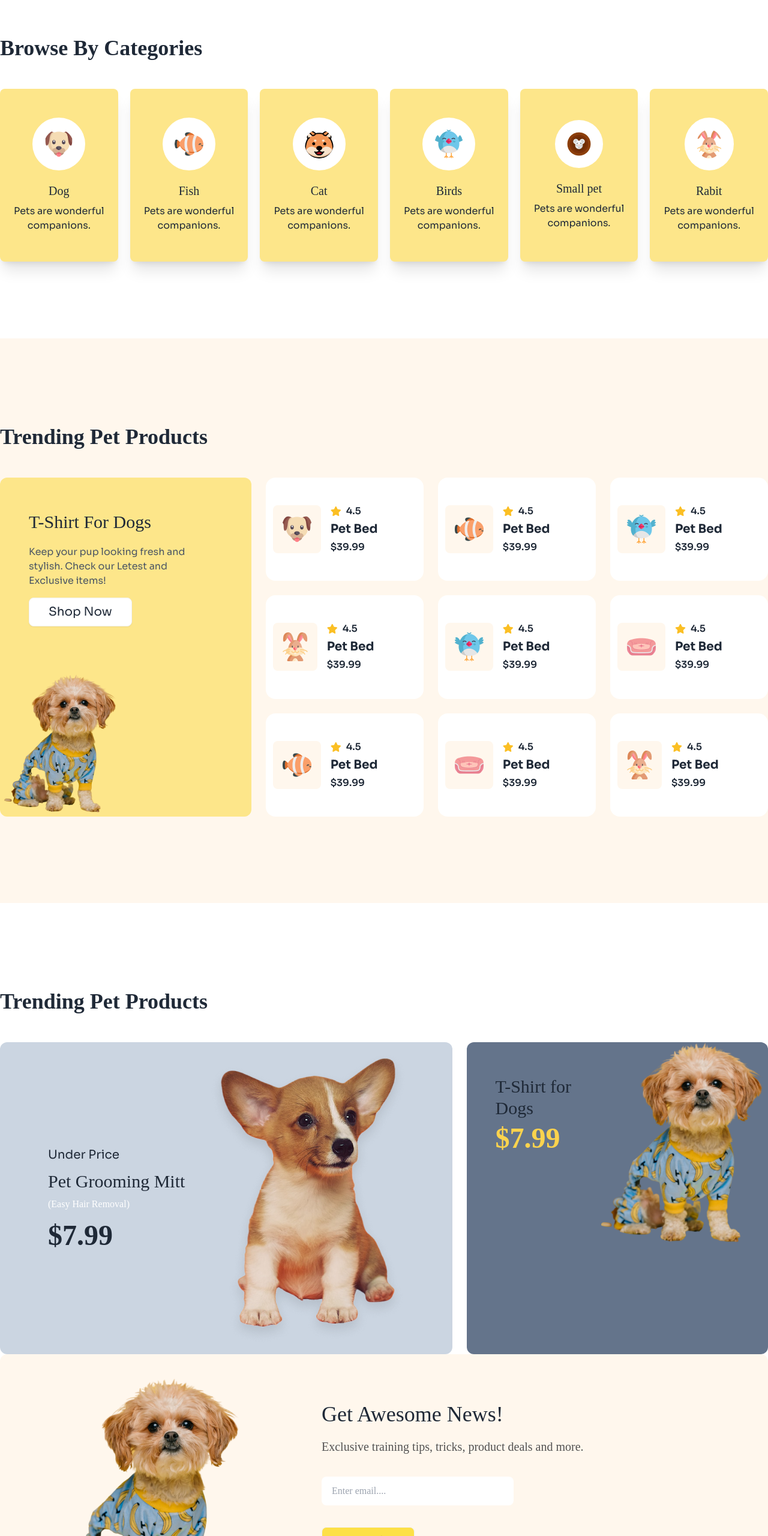
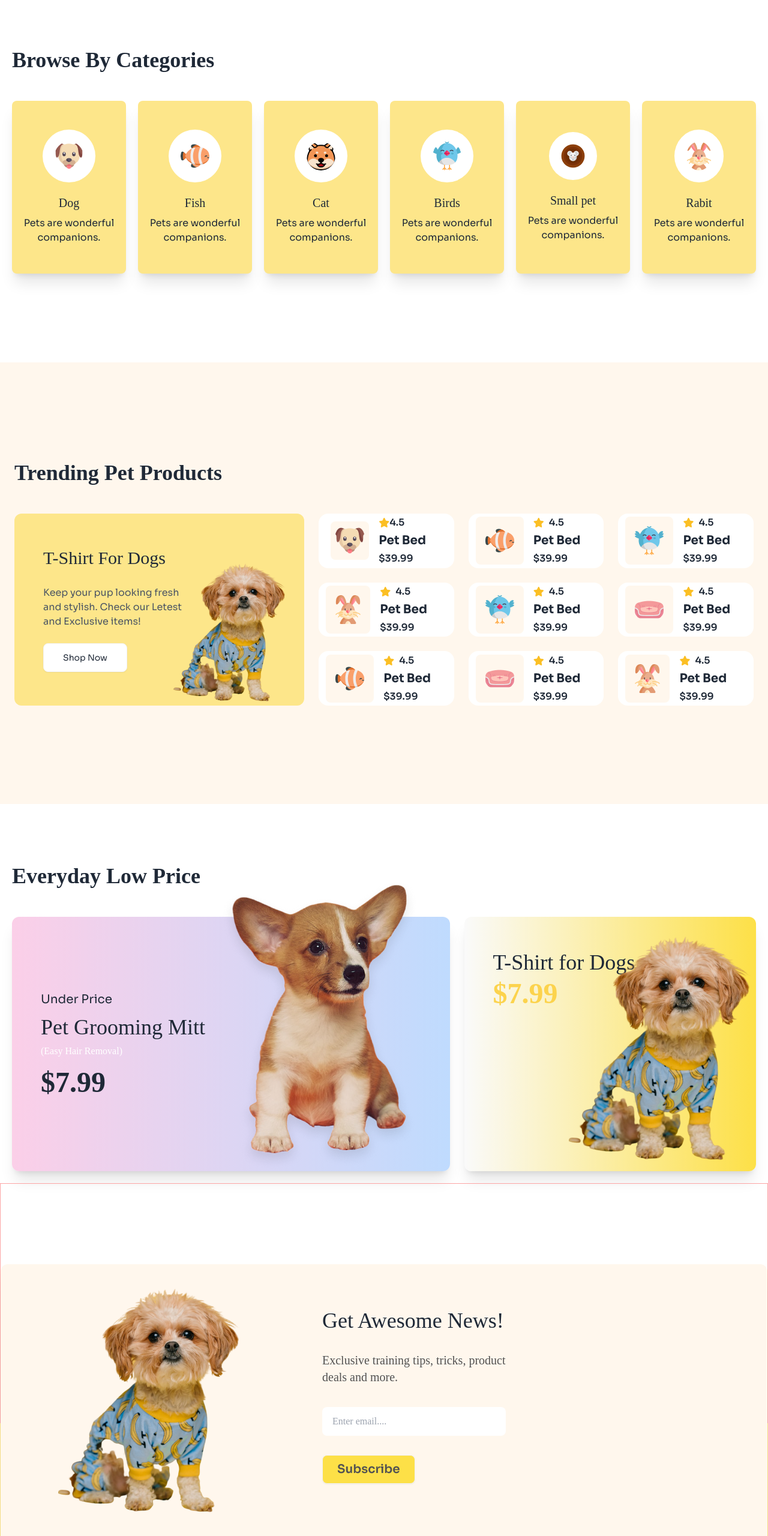
Before and after one commit to sakibab/pet_shop-Assignment-3, a plain HTML site: page index.html in a window 1280 px wide. Shown: the part 900-3460 px from the top of the page at 60% size. Drawn offline with nearby package versions, Linux system fonts and the light colour scheme; a web font is replaced by a local one.

Commit message:
some adjustment and all responsive done

```diff
--- a/index.html
+++ b/index.html
@@ -32,7 +32,7 @@
 
 </head>
 <body class="font-mainFont">
-    <header class="h-[90vh] lg:h-[100vh]">
+    <header class="h-[70vh] lg:h-[100vh]">
         <nav class="bg-amber-50 py-3 font-secondaryFont border-b border-yellow-600 lg:border-none">
 
             <div class="navbar container mx-auto">
@@ -100,11 +100,11 @@
     <main>
 
         <!-- main-section1 start -->
-        <section class="container mx-auto lg:mt-40">
+        <section class="container mx-auto lg:mt-40 p-5">
             <h2 class=" text-2xl md:text-4xl font-bold mb-12">Browse By Categories</h2>
 
             <!-- 6 card container start-->
-            <div class="grid grid-cols-2 gap-2 lg:grid-cols-6 lg:gap-5 mb-32">
+            <div class="grid grid-cols-2 gap-2 lg:grid-cols-6 lg:gap-5 lg:mb-32">
 
 
                 <!-- child div - dog, cat, fish... start -->
@@ -112,32 +112,37 @@
                 <div class="bg-amber-200 rounded-lg flex flex-col items-center justify-center text-center h-72 shadow-xl">
                     <img class="bg-white p-5 rounded-[50%] mb-5" src="c1-assets/dog-cartoon.png" alt="">
                     <h3 class="mb-2 text-xl">Dog</h3>
-                    <p class="font-secondaryFont">Pets are wonderful companions.</p>
+                    <p class="font-secondaryFont px-2">Pets are wonderful companions.</p>
                 </div>
+
                 <div class="bg-amber-200 rounded-lg flex flex-col items-center justify-center text-center h-72 shadow-xl">
                     <img class="bg-white p-5 rounded-[50%] mb-5" src="c1-assets/fish-cartoon.png" alt="">
                     <h3 class="mb-2 text-xl">Fish</h3>
-                    <p class="font-secondaryFont">Pets are wonderful companions.</p>
+                    <p class="font-secondaryFont px-2">Pets are wonderful companions.</p>
                 </div>
+
                 <div class="bg-amber-200 rounded-lg flex flex-col items-center justify-center text-center h-72 shadow-xl">
                     <img class="bg-white p-5 rounded-[50%] mb-5" src="c1-assets/cat-cartoon.png" alt="">
                     <h3 class="mb-2 text-xl">Cat</h3>
-                    <p class="font-secondaryFont">Pets are wonderful companions.</p>
+                    <p class="font-secondaryFont px-2">Pets are wonderful companions.</p>
                 </div>
+
                 <div class="bg-amber-200 rounded-lg flex flex-col items-center justify-center text-center h-72 shadow-xl">
                     <img class="bg-white p-5 rounded-[50%] mb-5" src="c1-assets/bird-cartoon.png" alt="">
                     <h3 class="mb-2 text-xl">Birds</h3>
-                    <p class="font-secondaryFont">Pets are wonderful companions.</p>
+                    <p class="font-secondaryFont px-2">Pets are wonderful companions.</p>
                 </div>
+
                 <div class="bg-amber-200 rounded-lg flex flex-col items-center justify-center text-center h-72 shadow-xl">
                     <img class="bg-white p-5 rounded-[50%] mb-5" src="c1-assets/mouse-cartoon.png" alt="">
                     <h3 class="mb-2 text-xl">Small pet</h3>
-                    <p class="font-secondaryFont">Pets are wonderful companions.</p>
+                    <p class="font-secondaryFont px-2">Pets are wonderful companions.</p>
                 </div>
+
                 <div class="bg-amber-200 rounded-lg flex flex-col items-center justify-center text-center h-72 shadow-xl">
                     <img class="bg-white p-5 rounded-[50%] mb-5" src="c1-assets/rabbit-cartoon.png" alt="">
                     <h3 class="mb-2 text-xl">Rabit</h3>
-                    <p class="font-secondaryFont">Pets are wonderful companions.</p>
+                    <p class="font-secondaryFont px-2">Pets are wonderful companions.</p>
                 </div>
 
                 <!-- child div - dog, cat, fish... end -->
@@ -150,45 +155,45 @@
 
 
          <!-- main-section2 start -->
-        <section class="w-[100%] bg-orange-50">
+        <section class="w-[100%] lg:bg-orange-50 p-5">
 
             <!-- main div - (container of heading, big-image and lots of grid ) -->
-            <div class="container mx-auto py-36">
+            <div class="container mx-auto lg:py-36 lg:p-1">
                 <h2 class="text-2xl md:text-4xl font-bold mb-12">Trending Pet Products</h2>
 
-                <!-- div for big-image and lots of grid -->
-                <div class="flex gap-6">
+                <!-- div of big-image and lots of grid -->
+                <div class="flex flex-col lg:flex-row gap-6">
 
                     <!-- big-image div -->
-                     <div class="bg-amber-200 rounded-xl w-[33%]">
+                     <div class="bg-amber-200 rounded-xl relative min-h-[40vh] lg:w-[40%]">
 
                         <!-- title and button-->
-                        <div class="pt-14 pl-12">
-                            <h3 class="text-3xl mb-5">T-Shirt For Dogs</h3>
-                            <p class="w-[75%] mb-4 font-secondaryFont text-gray-600">Keep your pup looking fresh and stylish. Check our Letest and Exclusive items!</p>
-                            <button class="btn bg-white font-secondaryFont font-normal px-8 text-xl">Shop Now</button>
+                        <div class="pt-14 pl-12 w-[70%]">
+                            <h3 class="text-3xl mb-7">T-Shirt For Dogs</h3>
+                            <p class="mb-6 font-secondaryFont text-gray-600 text-base lg:w-[80%]">Keep your pup looking fresh and stylish. Check our Letest and Exclusive items!</p>
+                            <button class="btn bg-white font-secondaryFont font-normal px-8">Shop Now</button>
                         </div>
 
                         <!-- cute dog is waiting for positioning-->
-                        <div class="">
-                            <img class="relative" src="c1-assets/cute-pet-small.png" alt="">
+                        <div class="absolute bottom-0 right-0">
+                            <img class="" src="c1-assets/cute-pet-small.png" alt="">
                         </div>
                      </div>
 
                      <!--container of small-image and lots of grid div -->
-                      <div class="w-[66%] grid grid-cols-3 grid-rows-3 gap-6">
+                      <div class="grid grid-cols-2 lg:grid-cols-3 grid-rows-3 gap-6 lg:w-[60%]">
 
                         <!-- child div of lots of grid- start! -->
 
-                        <div class="flex gap-4 pl-3 bg-white items-center font-secondaryFont rounded-2xl">
+                        <div class="flex gap-4 pl-5 bg-white items-center font-secondaryFont rounded-2xl">
 
                             <!-- little head image -->
                             <div>
-                                <img class="bg-orange-50 rounded-lg p-4" src="c1-assets/dog-cartoon.png" alt="a dog">
+                                <img class="bg-orange-50 rounded-lg p-2" src="c1-assets/dog-cartoon.png" alt="a dog">
                             </div>
                             <!-- little text -->
                             <div>
-                                <div class="flex items-center gap-2 mb-1">
+                                <div class="flex items-center mb-1">
                                 <i class="fa-solid fa-star text-amber-400"></i>
                                 <p class="font-semibold">4.5</p>
                                 </div>
@@ -197,6 +202,7 @@
                             </div>
 
                         </div>
+
                         <div class="flex gap-4 pl-3 bg-white items-center font-secondaryFont rounded-2xl">
 
                             <!-- little head image -->
@@ -214,6 +220,7 @@
                             </div>
 
                         </div>
+
                         <div class="flex gap-4 pl-3 bg-white items-center font-secondaryFont rounded-2xl">
 
                             <!-- little head image -->
@@ -231,6 +238,7 @@
                             </div>
 
                         </div>
+
                         <div class="flex gap-4 pl-3 bg-white items-center font-secondaryFont rounded-2xl">
 
                             <!-- little head image -->
@@ -248,6 +256,7 @@
                             </div>
 
                         </div>
+
                         <div class="flex gap-4 pl-3 bg-white items-center font-secondaryFont rounded-2xl">
 
                             <!-- little head image -->
@@ -265,6 +274,7 @@
                             </div>
 
                         </div>
+
                         <div class="flex gap-4 pl-3 bg-white items-center font-secondaryFont rounded-2xl">
 
                             <!-- little head image -->
@@ -282,6 +292,7 @@
                             </div>
 
                         </div>
+
                         <div class="flex gap-4 pl-3 bg-white items-center font-secondaryFont rounded-2xl">
 
                             <!-- little head image -->
@@ -316,7 +327,8 @@
                             </div>
 
                         </div>
-                        <div class="flex gap-4 pl-3 bg-white items-center font-secondaryFont rounded-2xl">
+
+                        <div class="flex gap-4 pl-3 bg-white items-center font-secondaryFont rounded-2xl invisible lg:visible">
 
                             <!-- little head image -->
                             <div>
@@ -347,36 +359,36 @@
 
 
         <!-- main-section3 start -->
-         <section class="container mx-auto">
+         <section class="container mx-auto p-5 ">
 
-             <h2 class="text-2xl md:text-4xl font-bold mt-36 mb-12">Trending Pet Products</h2>
+             <h2 class="text-2xl md:text-4xl font-bold lg:mt-20 mb-12">Everyday Low Price</h2>
 
              <!-- container div of two big card -->
-             <div class="flex gap-6">
+             <div class="flex flex-col lg:flex-row  gap-6">
 
                 <!-- big card-1 -->
-                <div class="flex bg-slate-300 w-[60%] rounded-xl">
-                    <div class="flex flex-col justify-center pl-20">
-                        <p class="font-secondaryFont text-xl mb-3">Under Price</p>
-                        <h3 class="text-3xl mb-2">Pet Grooming Mitt</h3>
-                        <p class="text-white mb-4">(Easy Hair Removal)</p>
+                <div class="flex bg-gradient-to-r from-pink-200 to-blue-200 w-full lg:w-[60%] rounded-xl shadow-xl lg:h-[53vh] lg:relative">
+                    <div class="flex flex-col lg:justify-center pl-10 lg:pl-12 pt-14 lg:pt-0">
+                        <p class="font-secondaryFont text-xl mb-3 hidden lg:block">Under Price</p>
+                        <h3 class="text-2xl lg:text-4xl mb-2">Pet Grooming Mitt</h3>
+                        <p class="text-white mb-4 hidden lg:block">(Easy Hair Removal)</p>
                         <p class="font-bold text-5xl">$7.99</p>
                     </div>
-                    <div>
+                    <div class="lg:absolute -bottom-4 right-0">
                         <img src="c1-assets/cute-dog-mid.png" alt="a cute dog">
                     </div>
 
                 </div>
 
                 <!-- big card-2 -->
-                <div class="flex bg-slate-500 w-[40%] rounded-xl ">
+                <div class="flex bg-gradient-to-r from-neutral-50 to-yellow-300 w-full lg:w-[40%] rounded-xl shadow-xl lg:relative lg:min-h-[50vh]">
 
-                    <div class="pl-12 pt-14">
-                        <h3 class="text-3xl mb-2">T-Shirt for Dogs</h3>
+                    <div class="pl-10 lg:pl-12 pt-14">
+                        <h3 class="text-2xl lg:text-4xl mb-2">T-Shirt for Dogs</h3>
                         <p class="font-bold text-5xl text-amber-300">$7.99</p>
                     </div>
-                    <div>
-                        <img src="c1-assets/cute-pet-mid.png" alt="">
+                    <div class="lg:absolute bottom-0 right-0">
+                        <img class="pt-24" src="c1-assets/cute-pet-mid.png" alt="">
                     </div>
 
                 </div>
@@ -387,22 +399,27 @@
         <!-- main-section3 end -->
 
          <!-- main-section4 start -->
-          <section class="container mx-auto bg-orange-50 rounded-xl flex gap-32">
+          <section class="container mx-auto relative min-h-[50vh] border border-red-300">
 
-            <!-- image div -->
-             <div>
-                <img class="py-10 pl-24" src="c1-assets/cute-pet-mid.png" alt="a cute dog">
-             </div>
+            <!-- floating div start -->
+            <div class="absolute flex flex-col lg:flex-row bg-orange-50 rounded-xl shadow-xl -bottom-52 w-full items-center">
 
-             <!-- subscribe with email div -->
-              <div class="pt-20">
+                <!-- image div -->
+                <div>
+                    <img class="py-10 lg:pl-24" src="c1-assets/cute-pet-mid.png" alt="a cute dog">
+                </div>
 
-                <h3 class="text-4xl mb-5">Get Awesome News!</h3>
-                <p class="text-xl text-neutral-600 pb-9">Exclusive training tips, tricks, product deals and more.</p>
-                <input type="text" placeholder="Enter email...." class="input input- w-full max-w-xs mb-9" /> <br>
-                <button class="btn bg-yellow-300 text-neutral-600 px-6 text-xl font-secondaryFont">Subscribe</button>
+                <!-- subscribe with email div -->
+                <div class="text-center lg:text-left lg:ps-32">
 
-              </div>
+                    <h3 class="text-2xl lg:text-4xl mb-3 lg:mb-8">Get Awesome News!</h3>
+                    <p class="text-lg lg:text-xl text-neutral-600 mb-5 lg:mb-9">Exclusive training tips, tricks, product <br>deals and more.</p>
+                    <input type="text" placeholder="Enter email...." class="input input- w-full max-w-xs mb-3 lg:mb-8" /> <br>
+                    <button class="btn bg-yellow-300 text-neutral-600 px-4 lg:px-6 lg:text-xl font-secondaryFont mb-8">Subscribe</button>
+
+                </div>
+
+            </div>
 
           </section>
          <!-- main-section4 end -->
@@ -411,41 +428,39 @@
     <!-- main end -->
 
     <!-- footer start -->
-    <footer class="footer bg-amber-200 text- p-10 mt-96 font-secondaryFont">
+    <footer class="footer bg-amber-200  font-secondaryFont ps-5">
 
         <!-- footer's 3 div container -->
-         <div class="container mx-auto flex justify-between pt-80 pb-32 border border-red-400">
+         <div class="container mx-auto flex flex-col lg:flex-row  pt-96 pb-32">
 
             <!-- left div of footer (1) -->
-             <div class="border border-red-400 w-1/3">
+                <div class="mb-20 lg:mb-0 ">
+                    <a href="" class="flex items-center mb-5"><img src="c1-assets/logo-footer.png" alt="">
+                    <h2 class="ml-3 font-secondaryFont text-2xl">Browse<span class="font-bold">4</span>Pets</h2>
+                    </a>
+                    <p class="text-xl text-gray-600 w-[90%] lg:w-[65%] mt-12">Discover a world of treats, toys, and essentials handpicked for your furry friends.</p>
+                </div>
 
-                <!-- footer logo-title container -->
-                <div class="flex items-center mb-6">
-                    <img src="c1-assets/logo-footer.png" alt="">
-                    <h2 class="ml-3 font-secondaryFont text-2xl">Browse Pets</h2>
-                </div>
-                <p class="text-xl text-gray-600 w-[75%]">Discover a world of treats, toys, and essentials handpicked for your furry friends.</p>
 
-             </div>
 
              <!-- middle div of footer (2) -->
-              <div class="text-xl text-gray-600 flex flex-col border border-red-400">
+              <div class="text-xl text-gray-600 flex flex-col  w-[33%]">
 
-                <a class="link link-hover mb-8">Find a pet</a>
-                <a class="link link-hover mb-8">Breeds</a>
-                <a class="link link-hover">Contact Us</a>
+                <a class="link link-hover mb-8 font-semibold">Find a pet</a>
+                <a class="link link-hover mb-8 font-semibold">Breeds</a>
+                <a class="link link-hover font-semibold">Contact Us</a>
 
               </div>
 
               <!-- right div of footer (3)-->
-               <div class="border border-red-400 flex flex-col gap-3 mt-24">
+               <div class="flex flex-col gap-5 mt-20 ">
 
-                <h3 class="font-gray-500">Follow Us</h3>
+                <h3 class="font-gray-400 font-bold text-xl">Follow Us</h3>
                 <div class="">
-                    <a href="" class="mr-5"><i class="fa-brands fa-facebook"></i></a>
-                    <a href="" class="mr-5"><i class="fa-brands fa-instagram"></i></a>
-                    <a href="" class="mr-5"><i class="fa-brands fa-linkedin"></i></a>
-                    <a href="" class="mr-3"><i class="fa-brands fa-youtube"></i></a>
+                    <a href="" class="mr-5"><i class="fa-brands fa-facebook text-2xl"></i></a>
+                    <a href="" class="mr-5"><i class="fa-brands fa-instagram text-2xl"></i></a>
+                    <a href="" class="mr-5"><i class="fa-brands fa-linkedin text-2xl"></i></a>
+                    <a href="" class="mr-3"><i class="fa-brands fa-youtube text-2xl"></i></a>
                 </div>
 
                </div>
```
